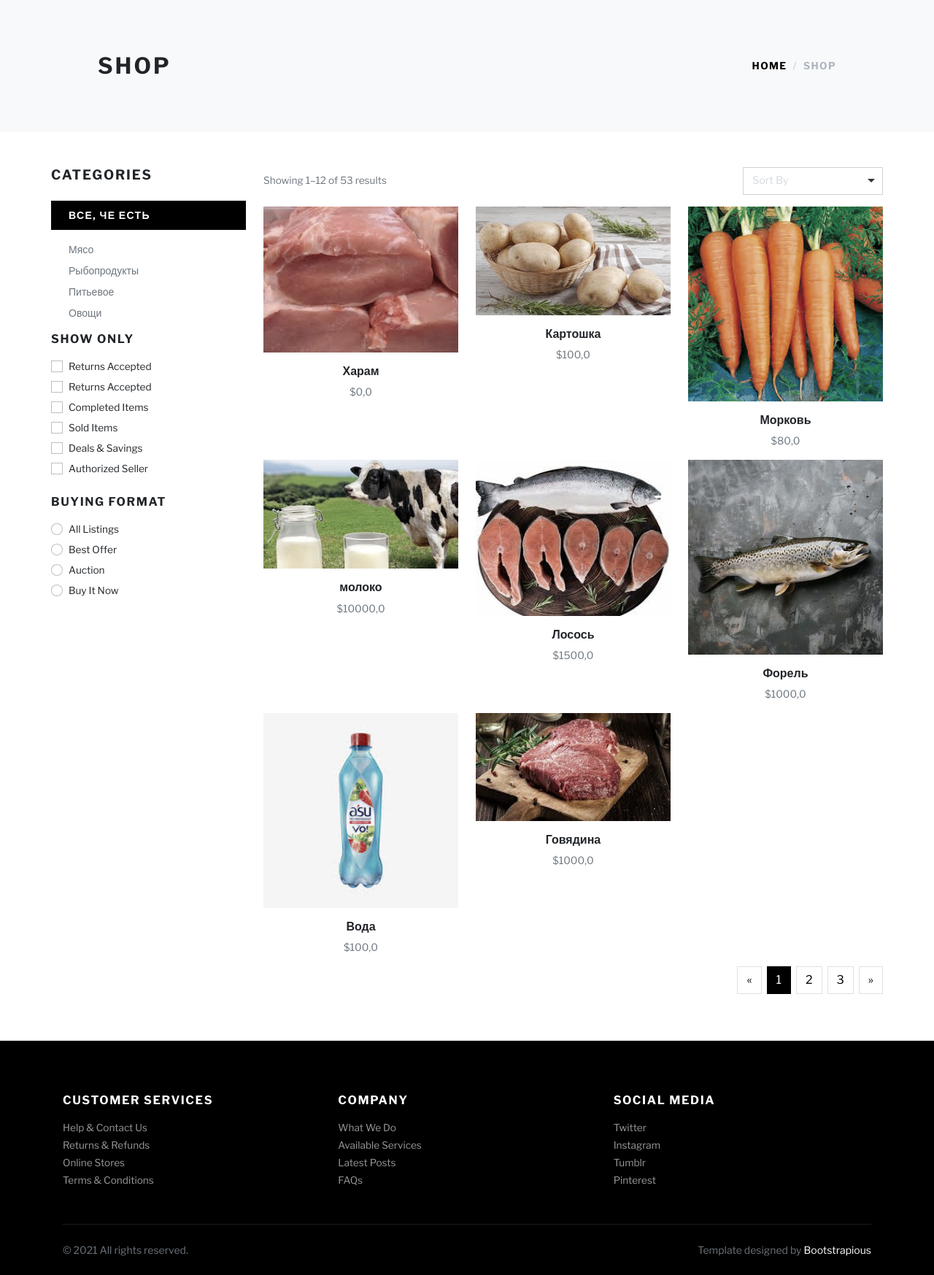
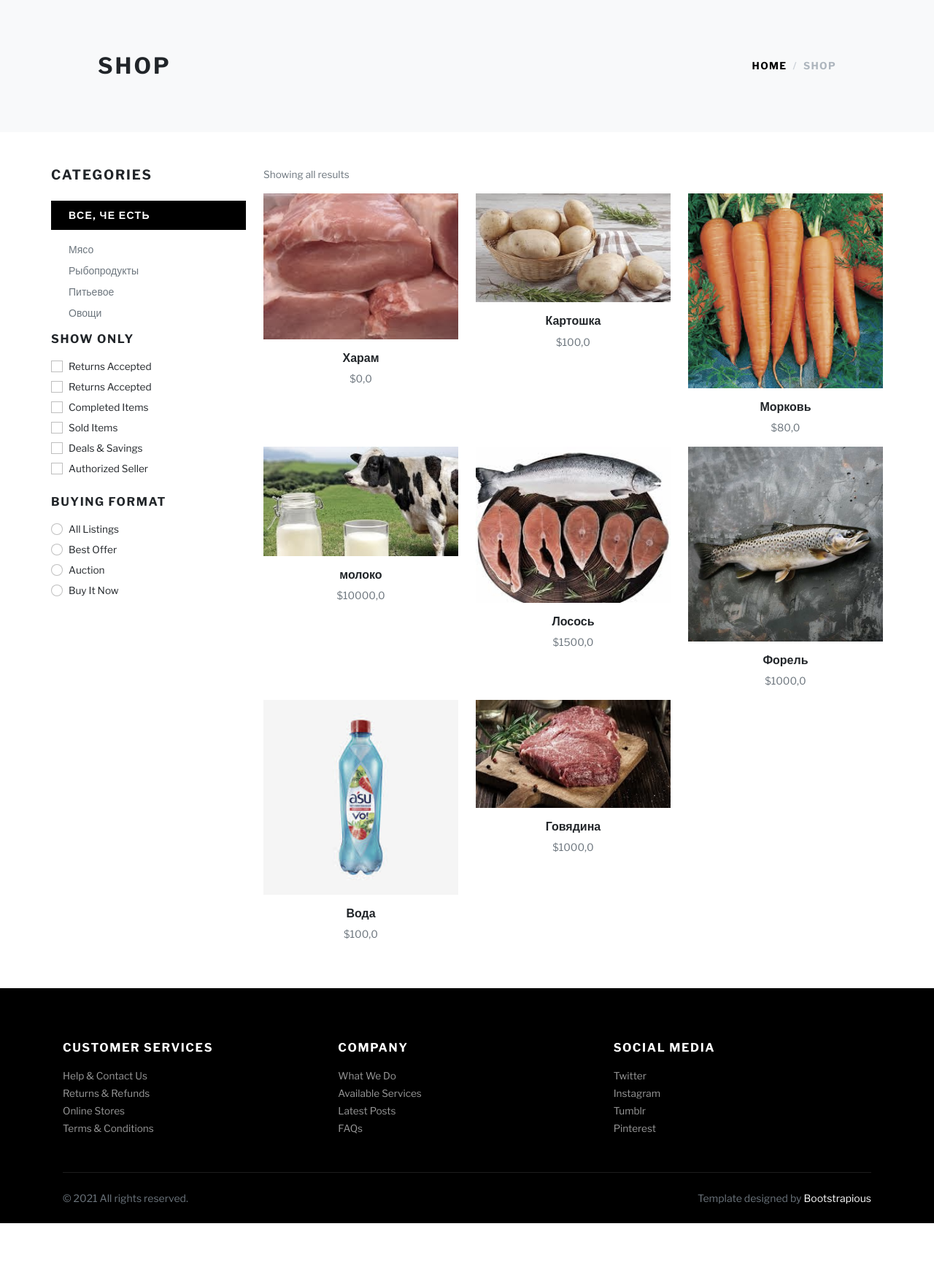
Before and after one commit to anvargram/grocery-store, a Django app: page /shop/ in a window 1280 px wide. Shown: the part 70-1817 px from the top of the page at 73% size. After the commit the page ends 1746 px from the top, so only its background shows below. Run offline with Django 5.2, Linux system fonts and the light colour scheme; data comes from the database, SQL or seed files in the repository; both versions use the stored data as it was after the commit; some libraries are stand-ins or nearby versions; some web fonts are replaced.

Commit message:
Подправил шоп

```diff
--- a/diplomka/apps/home/templates/shop.html
+++ b/diplomka/apps/home/templates/shop.html
@@ -84,25 +84,9 @@
             <div class="col-lg-9 order-1 order-lg-2 mb-5 mb-lg-0">
                 <div class="row mb-3 align-items-center">
                     <div class="col-lg-6 mb-2 mb-lg-0">
-                        <p class="text-sm text-muted mb-0">Showing 1–12 of 53 results</p>
+                        <p class="text-sm text-muted mb-0">Showing all results</p>
                     </div>
-                    <div class="col-lg-6">
-                        <ul class="list-inline d-flex align-items-center justify-content-lg-end mb-0">
-                            <li class="list-inline-item text-muted me-3"><a class="reset-anchor p-0" href="#!"><i
-                                    class="fas fa-th-large"></i></a></li>
-                            <li class="list-inline-item text-muted me-3"><a class="reset-anchor p-0" href="#!"><i
-                                    class="fas fa-th"></i></a></li>
-                            <li class="list-inline-item">
-                                <select class="selectpicker" data-customclass="form-control form-control-sm">
-                                    <option value>Sort By</option>
-                                    <option value="default">Default sorting</option>
-                                    <option value="popularity">Popularity</option>
-                                    <option value="low-high">Price: Low to High</option>
-                                    <option value="high-low">Price: High to Low</option>
-                                </select>
-                            </li>
-                        </ul>
-                    </div>
+
                 </div>
                 <div class="row">
                     <!-- PRODUCT-->
@@ -143,18 +127,6 @@
                         </div>
                     </div>
                     {% endfor %}
-                    <!-- PAGINATION-->
-                    <nav aria-label="Page navigation example">
-                        <ul class="pagination justify-content-center justify-content-lg-end">
-                            <li class="page-item mx-1"><a class="page-link" href="#!" aria-label="Previous"><span
-                                    aria-hidden="true">«</span></a></li>
-                            <li class="page-item mx-1 active"><a class="page-link" href="#!">1</a></li>
-                            <li class="page-item mx-1"><a class="page-link" href="#!">2</a></li>
-                            <li class="page-item mx-1"><a class="page-link" href="#!">3</a></li>
-                            <li class="page-item ms-1"><a class="page-link" href="#!" aria-label="Next"><span
-                                    aria-hidden="true">»</span></a></li>
-                        </ul>
-                    </nav>
                 </div>
             </div>
         </div>
```
Also changed, not shown: diplomka/db.sqlite3.
